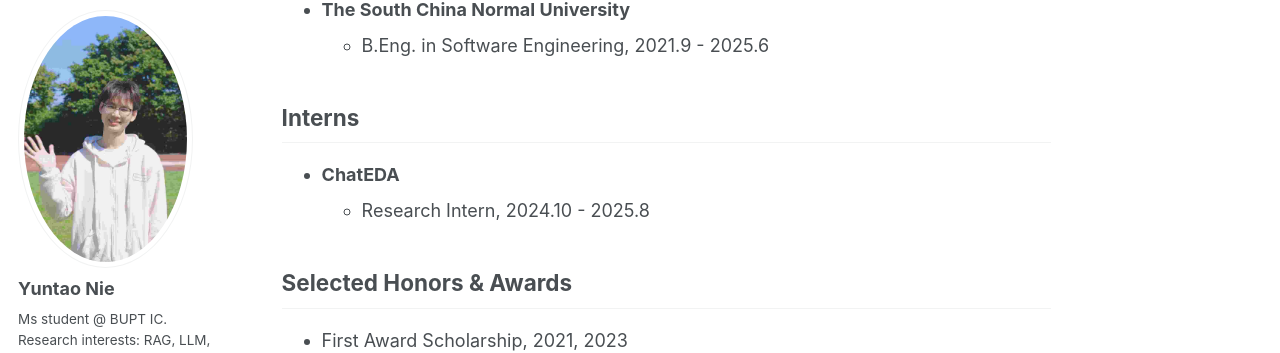
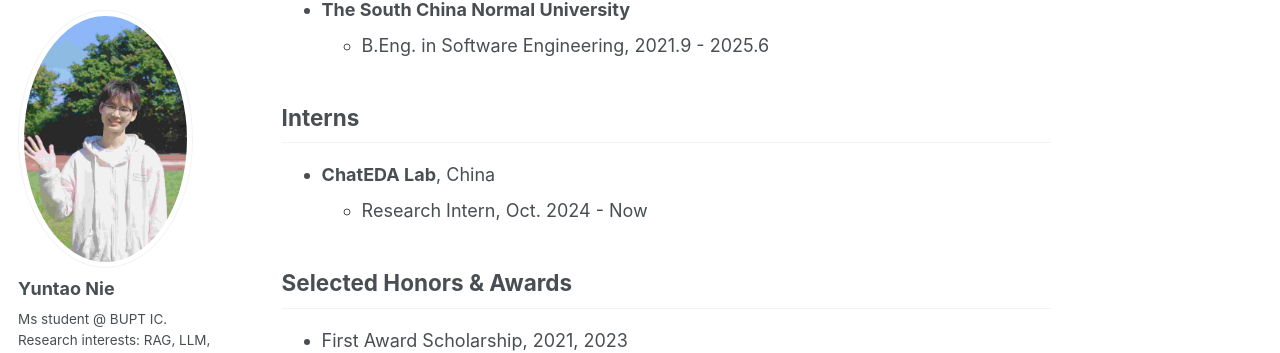
Before and after one commit to 1571859588/1571859588.github.io, a Jekyll site: the page built from _pages/about.md, in a window 1280 px wide and 900 px high, scrolled down 774 px. Shown: the part 96-449 px from the top of the window. Built offline with Jekyll 4.4.1, drawn with Linux system fonts in a browser that asks for light colours.

Commit message:
update interns

```diff
--- a/_pages/about.md
+++ b/_pages/about.md
@@ -43,8 +43,9 @@ For a completed list of publications, see [this](https://1571859588.github.io/pu
 
 ## Interns
 
-- **ChatEDA**
-  - Research Intern, 2024.10 - 2025.8
+- **ChatEDA Lab**, China
+  - Research Intern, Oct. 2024 - Now
+
 
 ## Selected Honors & Awards
 
```
